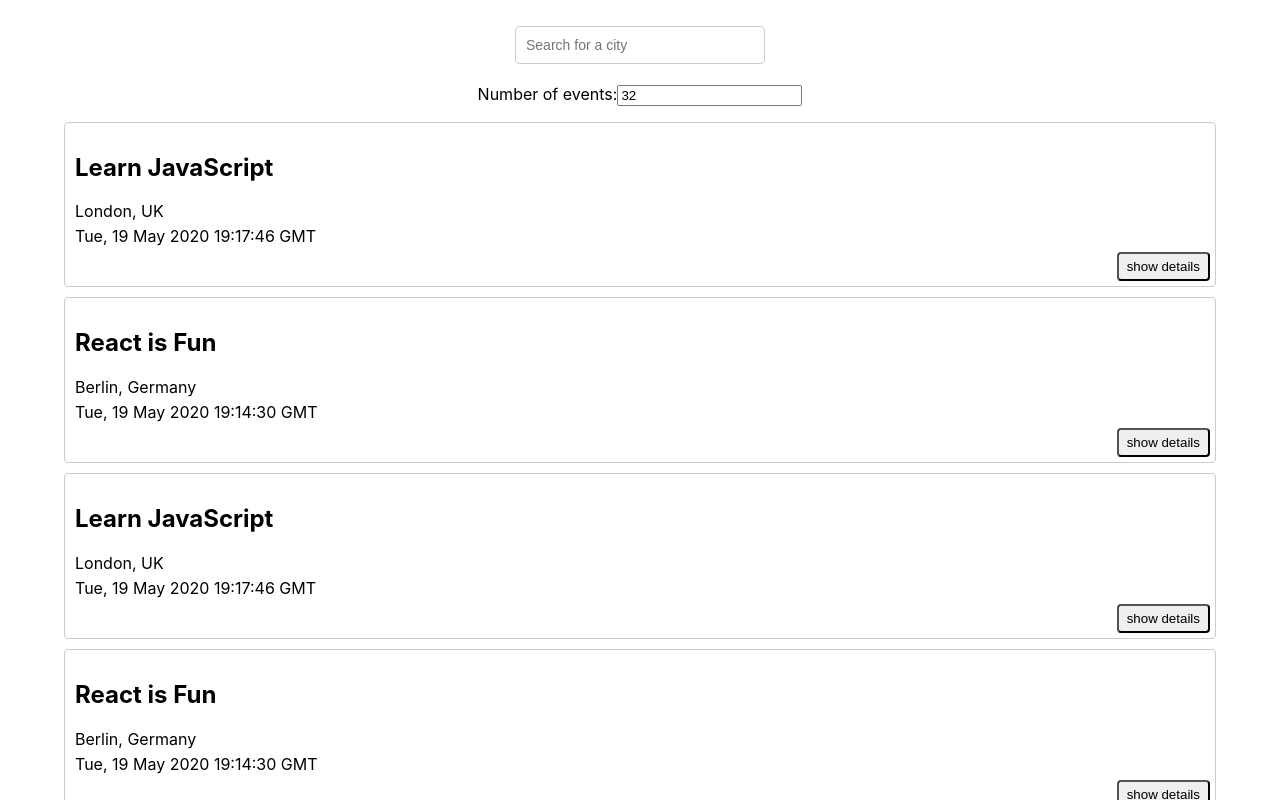
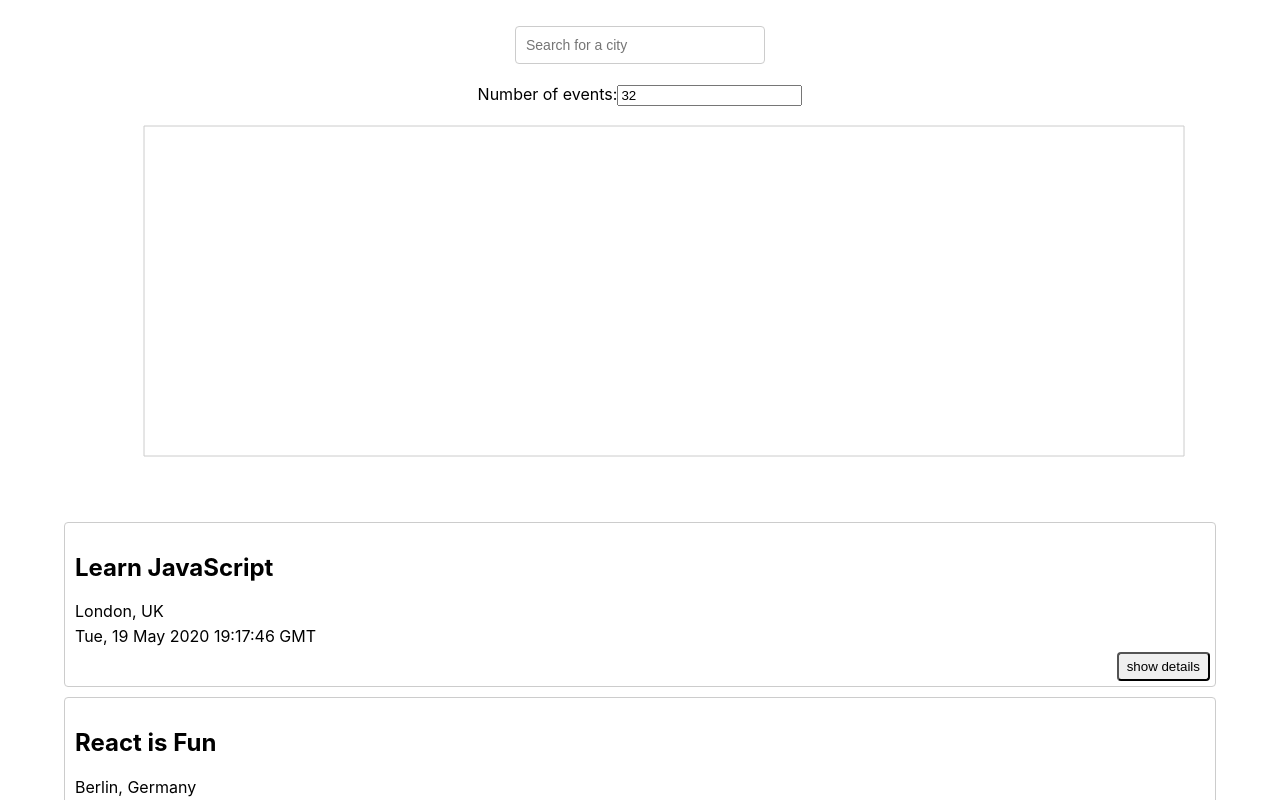
Before and after one commit to KateKeim/meet, a React (Create React App) app: page / in a window 1280 px wide. Shown: the top 800 px of the page. Built offline with nearby package versions, Linux system fonts and the light colour scheme; what atatus-spa would draw is missing.

Commit message:
Add ScatterChart

```diff
--- a/package.json
+++ b/package.json
@@ -12,6 +12,7 @@
     "react": "^18.2.0",
     "react-dom": "^18.2.0",
     "react-scripts": "^5.0.1",
+    "recharts": "^2.7.2",
     "web-vitals": "^2.1.4",
     "workbox-background-sync": "^6.6.0",
     "workbox-broadcast-update": "^6.6.0",
--- a/src/App.js
+++ b/src/App.js
@@ -4,6 +4,7 @@
 import CitySearch from './components/CitySearch';
 import EventList from './components/EventList';
 import NumberOfEvents from './components/NumberOfEvents';
+import CityEventsChart from './components/CityEventsChart';
 import { InfoAlert, ErrorAlert, WarningAlert } from './components/Alert';
 import { useEffect, useState } from 'react';
 import { extractLocations, getEvents } from './api';
@@ -30,7 +31,7 @@
       setWarningAlert("This application is currently working offline")
     }
     fetchData();
-  }, [currentCity, currentNOE]);
+  }, [currentCity, currentNOE, navigator.onLine]);
 
   const fetchData = async () => {
     const allEvents = await getEvents();
@@ -51,6 +52,7 @@
       <CitySearch allLocations={allLocations} setCurrentCity={setCurrentCity}
       setInfoAlert={setInfoAlert} />
       <NumberOfEvents events={events} setCurrentNOE={setCurrentNOE} setErrorAlert={setErrorAlert}/>
+      <CityEventsChart allLocations={allLocations} events={events} />
       <EventList events={events} currentNOE={currentNOE} />
     </div>
   );
--- a/src/components/Alert.js
+++ b/src/components/Alert.js
@@ -56,7 +56,7 @@
   constructor(props) {
     super(props);
     this.color = 'rgb(255,127,80)'; // orange
-    this.bgColor = 'rgb(245, 222, 179)'; // light orange
+    this.bgColor = 'rgb(254, 227, 197)'; // light orange
   }
 }
 
--- /dev/null
+++ b/src/components/CityEventsChart.js
@@ -0,0 +1,51 @@
+/* eslint-disable no-template-curly-in-string */
+/* eslint-disable react-hooks/exhaustive-deps */
+import React from 'react';
+import { useState, useEffect } from 'react';
+import {
+  ScatterChart,
+  Scatter,
+  XAxis, YAxis,
+  CartesianGrid,
+  Tooltip,
+  ResponsiveContainer
+} from 'recharts';
+
+
+const CityEventsChart = ({ allLocations, events }) => {
+  const [data, setData] = useState([]);
+
+  useEffect(() => {
+    setData(getData());
+  }, ["${data}"]);
+
+  const getData = () => {
+    const data = allLocations.map((location) => {
+      const count = events.filter((event) => event.location === location).length
+      const city = location.split(', ')[0]
+      return { city, count };
+    })
+    return data;
+  };
+
+  return (
+    <ResponsiveContainer width="99%" height={400}>
+      <ScatterChart
+        margin={{
+          top: 20,
+          right: 20,
+          bottom: 20,
+          left: 20,
+        }}
+      >
+        <CartesianGrid />
+        <XAxis type="category" dataKey="city" name="City" />
+        <YAxis type="number" dataKey="countnumber" name="Number of events" allowDecimals={false} />
+        <Tooltip cursor={{ strokeDasharray: '3 3' }} />
+        <Scatter name="Events" data={data} fill="#8884d8" />
+      </ScatterChart>
+    </ResponsiveContainer>
+  );
+}
+
+export default CityEventsChart;
```
Also changed, not shown: src/components/NumberOfEvents.js (line endings or trailing spaces), 1 other file (tests, documents, lock files or other folders).
